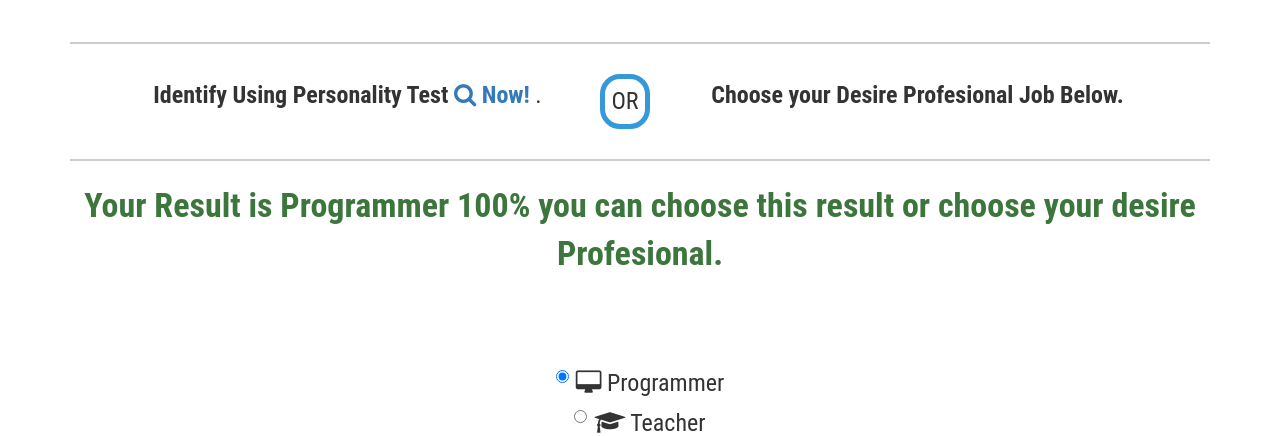
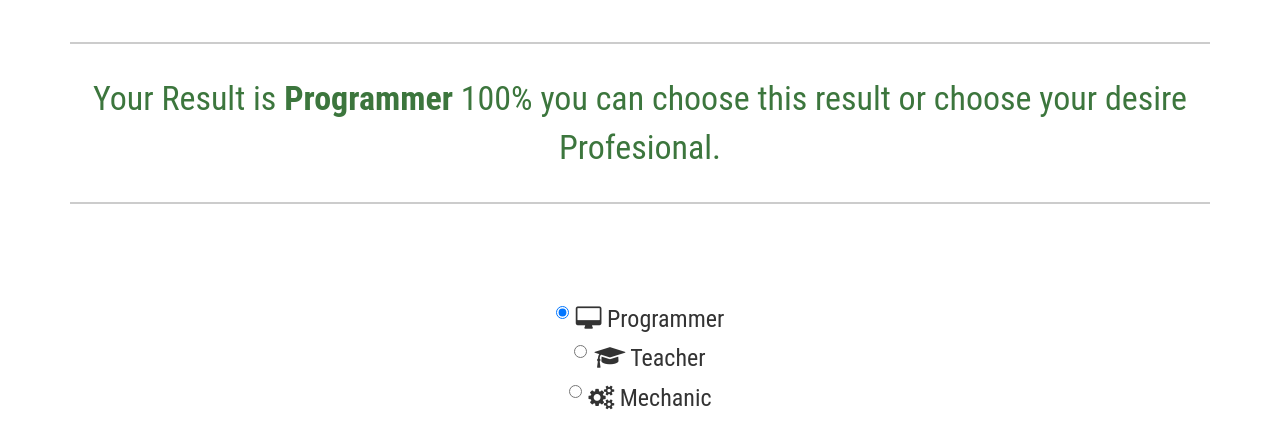
Before and after one commit to rxs1/wannabe, a PHP site: page /dashboard/identify.php in a window 1280 px wide. Shown: the part 80-516 px from the top of the page. Run offline with PHP 8.4, Linux system fonts and the light colour scheme; the visitor is signed in with stand-in values (Sample User, id 1); some libraries are stand-ins or nearby versions.

Commit message:
final identify

```diff
--- a/assets/css/custom.css
+++ b/assets/css/custom.css
@@ -245,7 +245,7 @@
 
 #decision{
 	text-align: center;
-	margin-left:40px;
+
 	margin-top:10px;
 }
 #list-profesional{
--- a/dashboard/calculate-answer.php
+++ b/dashboard/calculate-answer.php
@@ -10,7 +10,7 @@
 	<link rel="stylesheet" href="https://cdnjs.cloudflare.com/ajax/libs/font-awesome/4.5.0/css/font-awesome.min.css">
 <script   src="https://code.jquery.com/jquery-3.1.1.min.js"   integrity="sha256-hVVnYaiADRTO2PzUGmuLJr8BLUSjGIZsDYGmIJLv2b8="   crossorigin="anonymous"></script>
 <link rel="stylesheet" href="https://cdnjs.cloudflare.com/ajax/libs/animate.css/3.5.2/animate.min.css">
-<link rel="icon" href="assets/img/favicon.ico" type="image/x-icon">
+<link rel="icon" href="../assets/img/favicon.ico" type="image/x-icon">
 </head>
 <body class="wow flipInX">
 <div class="loader"></div>
--- a/dashboard/choose-profesional.php
+++ b/dashboard/choose-profesional.php
@@ -10,7 +10,7 @@
 	<link rel="stylesheet" href="https://cdnjs.cloudflare.com/ajax/libs/font-awesome/4.5.0/css/font-awesome.min.css">
 <script   src="https://code.jquery.com/jquery-3.1.1.min.js"   integrity="sha256-hVVnYaiADRTO2PzUGmuLJr8BLUSjGIZsDYGmIJLv2b8="   crossorigin="anonymous"></script>
 <link rel="stylesheet" href="https://cdnjs.cloudflare.com/ajax/libs/animate.css/3.5.2/animate.min.css">
-<link rel="icon" href="assets/img/favicon.ico" type="image/x-icon">
+<link rel="icon" href="../assets/img/favicon.ico" type="image/x-icon">
 </head>
 <body class="wow flipInX">
 <div class="loader"></div>
--- a/dashboard/identify.php
+++ b/dashboard/identify.php
@@ -25,22 +25,8 @@
 			<div class="row">
 			<div class="col-md-12"><hr></div>
 				<div class="col-md-12" id="decision">
-					<div class="col-md-5">
-						<p id="text-left"><b>Identify Using Personality Test <a href="identify-test.php"> <i class="fa fa-search" aria-hidden="false"></i> Now!</a></b> .</p>
-					</div>
 
-					<div class="col-md-1">
-						<p id="or">OR</p>
-					</div>
-
-					<div class="col-md-5">
-						<p id="text-left"><b>Choose your Desire Profesional Job Below.</p>
-					</div>
-				</div>
-				<div class="col-md-12"><hr></div>
-
-				<div class="col-md-12" id="list-profesional">
-					<?php
+						<?php
 					$checked="";
 						session_start();
 						if(isset($_SESSION['result'])){
@@ -53,8 +39,29 @@
 
 							unset($_SESSION['result']);
 							$checked="checked='checked'";
+						}else{
+
+							?>
+								<div class="col-md-12">
+									<p id="text-left">Identify Using Personality Test <a href="identify-test.php"> <b><i class="fa fa-search" aria-hidden="false"></i> Now!</a></b> .</p>
+								</div>
+
+								<div class="col-md-12">
+									<center><b><p id="or">OR</p></b></center>
+								</div>
+
+								<div class="col-md-12">
+									<p id="text-left">Choose your Desire Profesional Job Below.</p>
+								</div>
+
+							<?php
 						}
 					?>
+				</div>
+				<div class="col-md-12"><hr></div>
+
+				<div class="col-md-12" id="list-profesional">
+
 					<br>
 					<br>
 					<div class="radio">
```
